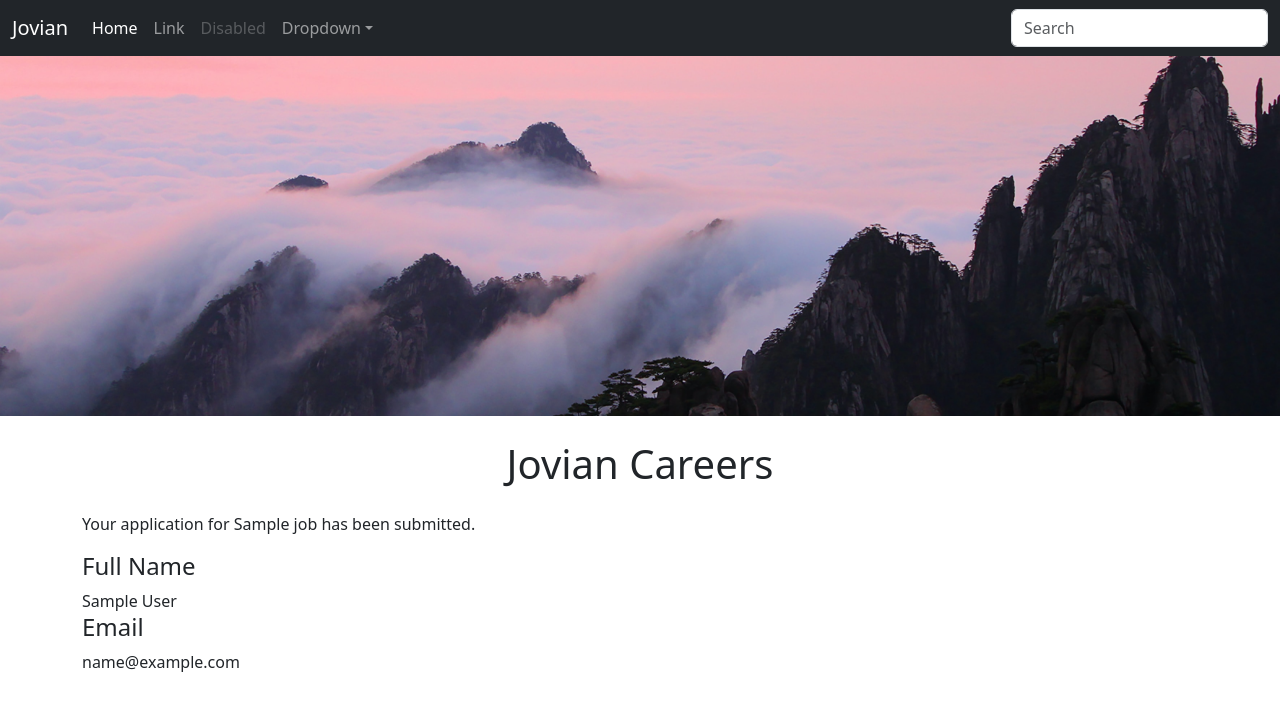
After one commit to Roosvansambeek/thesis_application_tryout_v2, a Flask app: template templates/application_submitted.html in a window 1280 px wide. The commit adds this page. Shown: the top 711 px of the page. Run offline with Flask 3, Linux system fonts and the light colour scheme; the template is opened without the code that fills it: most values are stand-ins (such as "Sample title", 1, 10 or a date in 2020).

Commit message:
latest changes submitting to db almost

```diff
--- a/app.py
+++ b/app.py
@@ -1,5 +1,5 @@
 from flask import Flask, render_template, jsonify, request
-from database import load_jobs_from_db, load_job_from_db
+from database import load_jobs_from_db, load_job_from_db, add_application_to_db
 import json
 
 
@@ -30,10 +30,15 @@ def show_job(id):
   return render_template('jobpage.html',
                          job=job)
 
-@app.route("/job/<id>/apply")
+@app.route("/job/<id>/apply", methods=['post'])
 def apply_to_job(id):
-  data = request.args
-  return jsonify(data)
+  data = request.form
+  job = load_job_from_db(id)
+  add_application_to_db(id, data)
+  return render_template('application_submitted.html',
+                        application=data,
+                        job=job)
+
 
 
 if __name__ == "__main__":
--- /dev/null
+++ b/templates/application_submitted.html
@@ -0,0 +1,25 @@
+<!DOCTYPE html>
+<html>
+  <head>
+    <title> Application Submitted </title>
+    {% include 'bootstrap.html' %}
+
+  </head>
+  <body>
+    {% include 'nav.html' %}
+    {% include 'banner.html' %}
+
+    <div class="container">
+      <h1 class='text-center mt-2 mb-4'>
+        Jovian Careers
+      </h1>
+
+      <p> Your application for {{job['title']}} has been submitted. </p>
+      <h4> Full Name </h4>
+      <div> {{application['full_name']}}</div>
+
+      <h4>Email </h4>
+      <div> {{application['email']}}</div>
+    </div>
+  </body>
+</html>
```
Also changed, not shown: database.py (+16 -8 lines), templates/application_form.html (+1 -6 lines).
